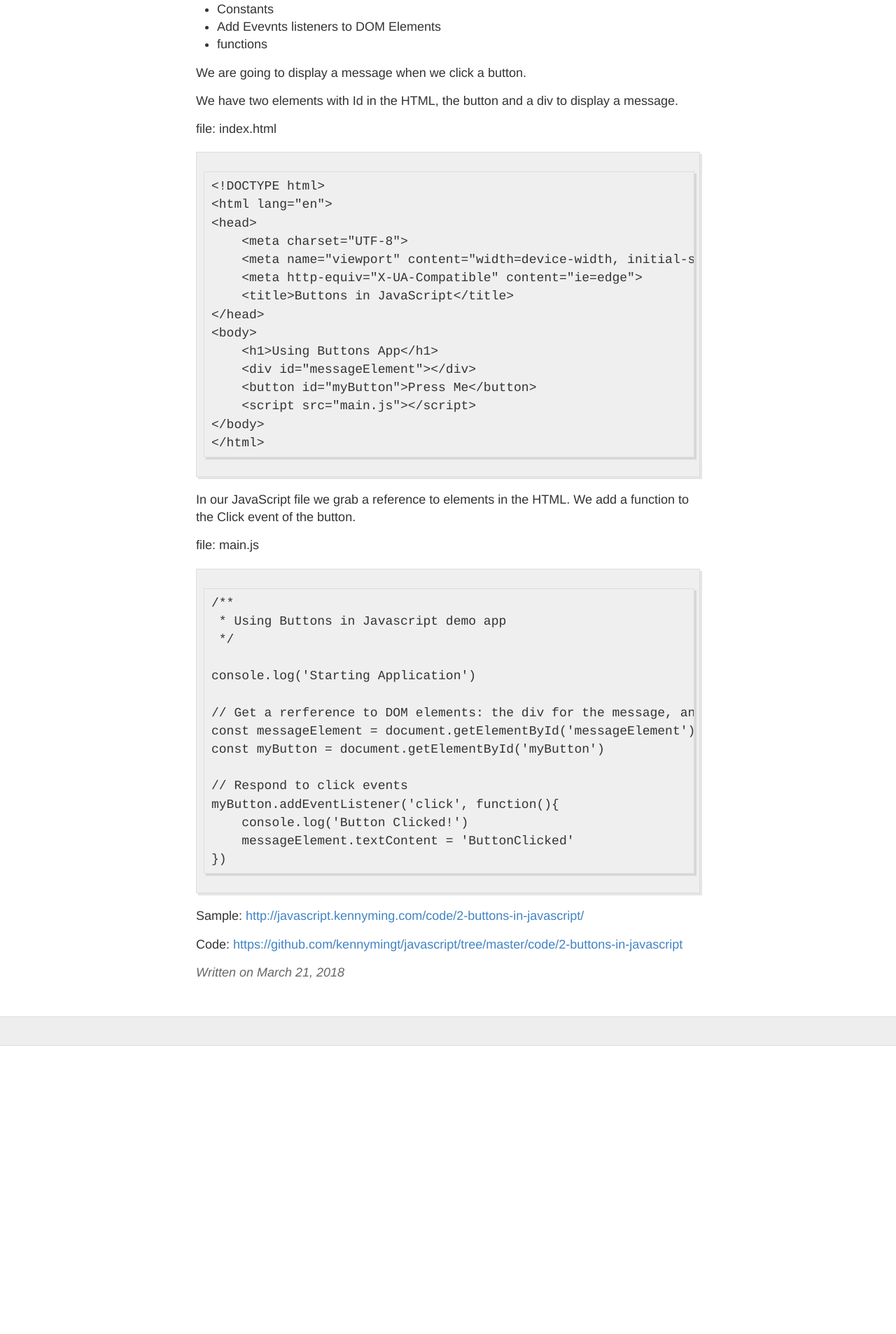
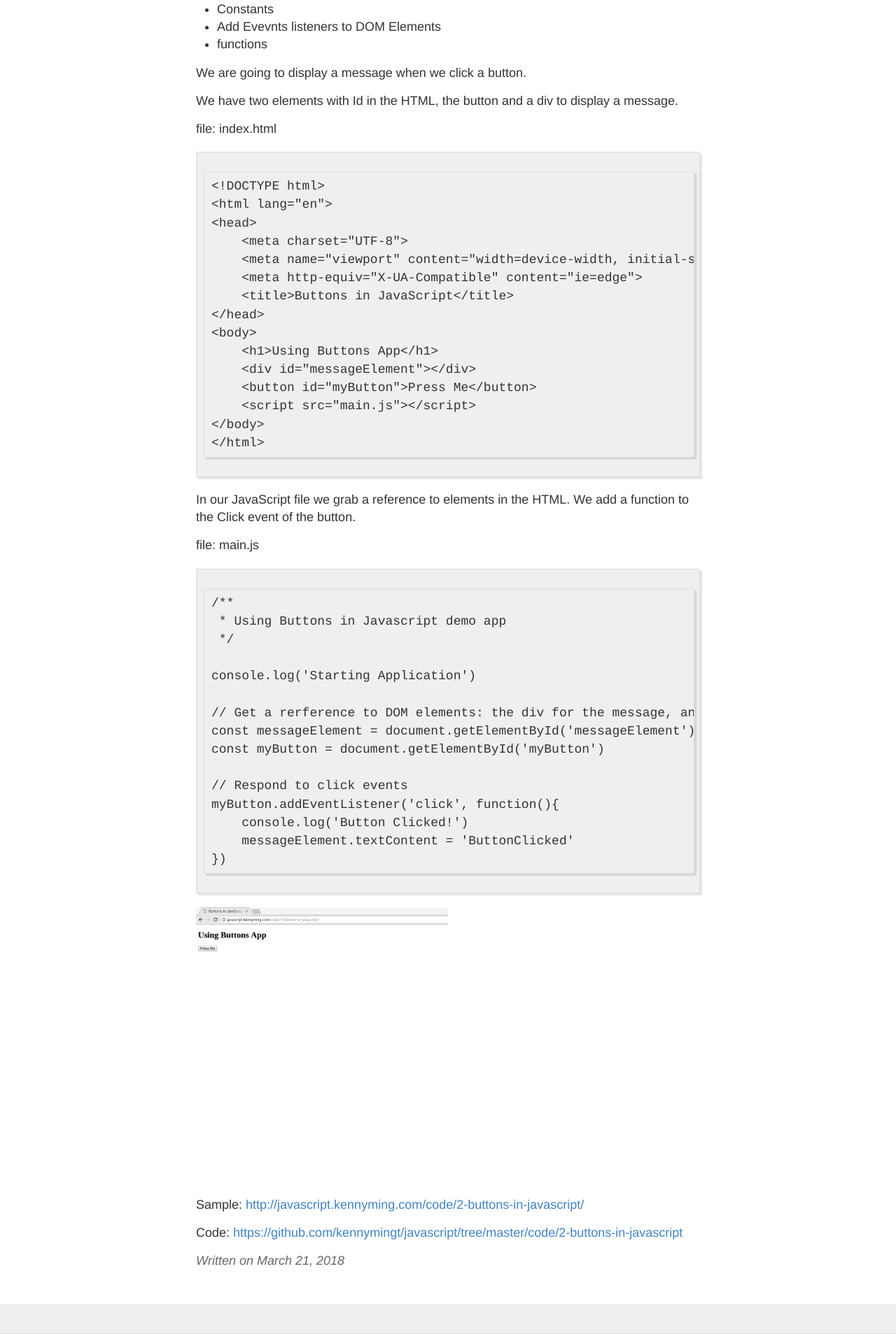
Before and after one commit to kennymingt/javascript, a Jekyll site: the page built from _posts/2018-03-21-2-buttons-in-javascript.md, in a window 1280 px wide. Shown: the part 813-2720 px from the top of the page at 70% size. Built offline with Jekyll 4.4.1, drawn with Linux system fonts in a browser that asks for light colours; before the commit the page ends 2308 px from its top, so only the background shows below that.

Commit message:
Add Image

```diff
--- a/_posts/2018-03-21-2-buttons-in-javascript.md
+++ b/_posts/2018-03-21-2-buttons-in-javascript.md
@@ -56,7 +56,7 @@ myButton.addEventListener('click', function(){
     messageElement.textContent = 'ButtonClicked'
 })
 ~~~
-
+![alt buttons in javascript]({{ site.baseurl }}/images/2-buttons-in-javascript.png)
 Sample:
 [http://javascript.kennyming.com/code/2-buttons-in-javascript/](http://javascript.kennyming.com/code/2-buttons-in-javascript/)
 
```
Also changed, not shown: images/2-buttons-in-javascript.png (added), images/config.png (deleted), images/first-post.png (deleted), images/jekyll-logo.png (deleted), images/jekyll-now-theme-screenshot.jpg (deleted), images/step1.gif (deleted).
